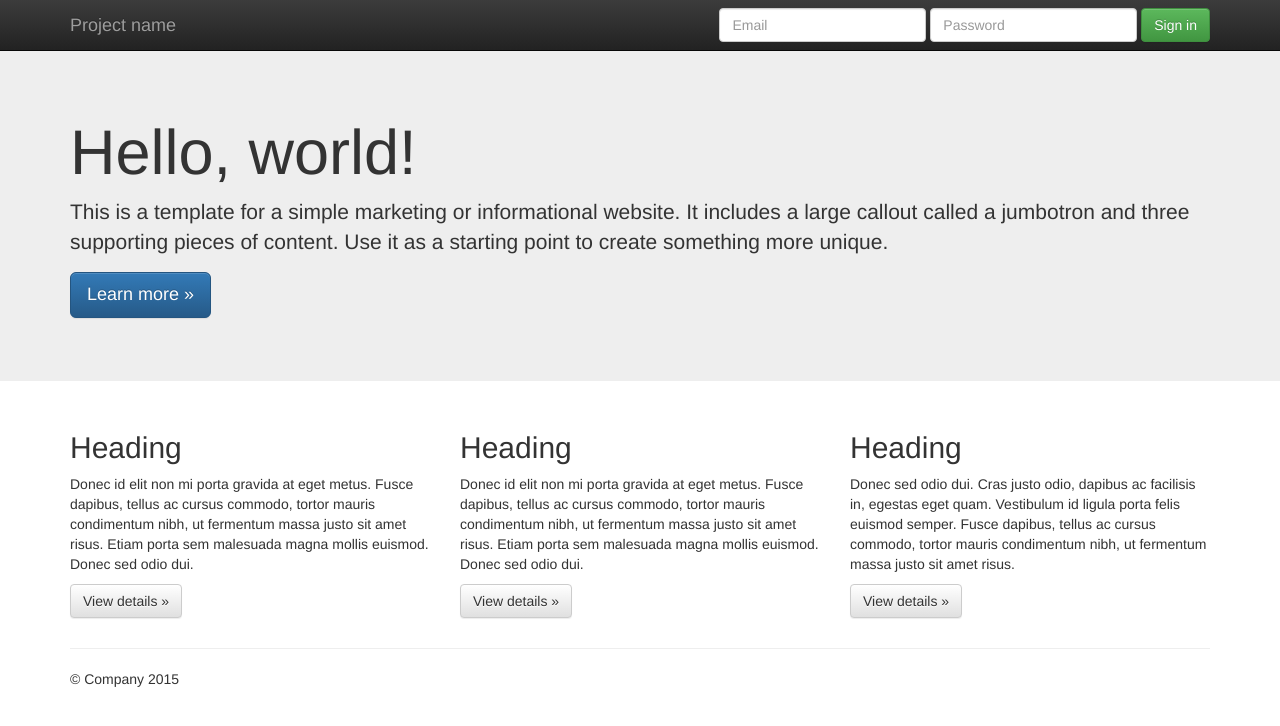
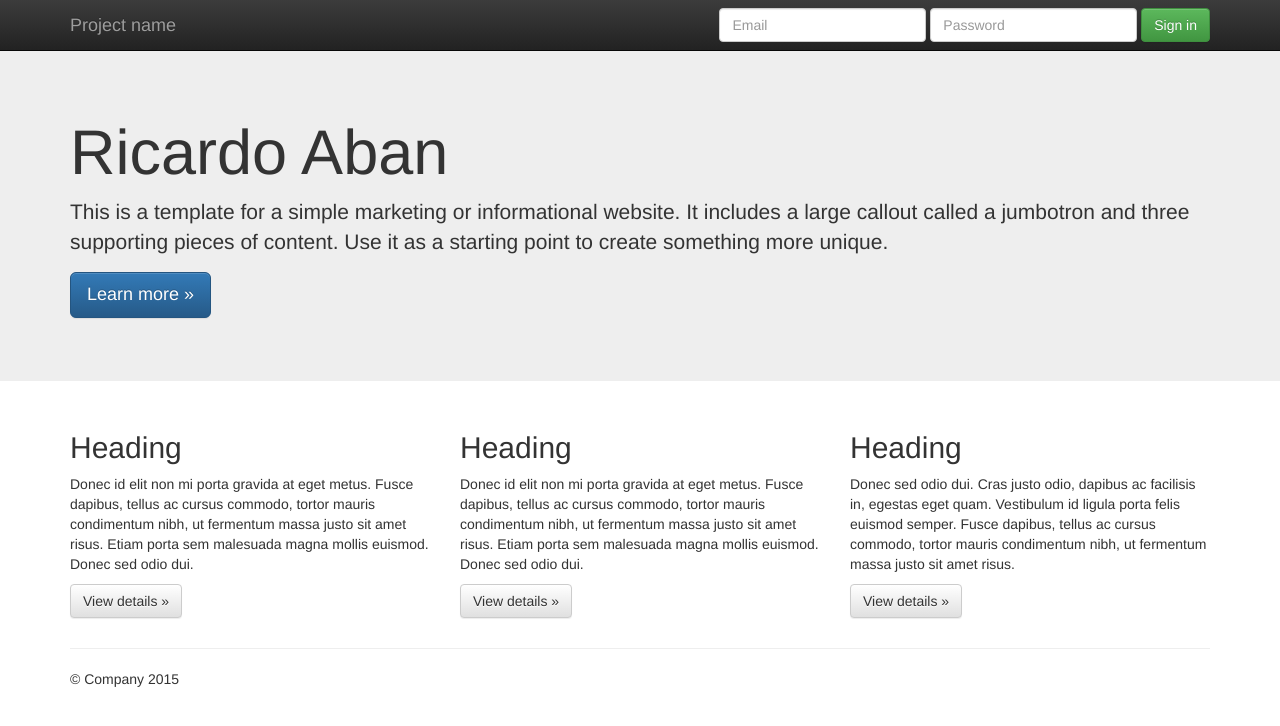
Before and after one commit to ABANRIC/practica, a plain HTML site: page index.html in a window 1280 px wide. Drawn offline with nearby package versions, Linux system fonts and the light colour scheme.

Commit message:
Update index.html

```diff
--- a/index.html
+++ b/index.html
@@ -55,7 +55,7 @@
     <!-- Main jumbotron for a primary marketing message or call to action -->
     <div class="jumbotron">
       <div class="container">
-        <h1>Hello, world!</h1>
+          <h1> Ricardo Aban </h1>
         <p>This is a template for a simple marketing or informational website. It includes a large callout called a jumbotron and three supporting pieces of content. Use it as a starting point to create something more unique.</p>
         <p><a class="btn btn-primary btn-lg" href="#" role="button">Learn more &raquo;</a></p>
       </div>
```
